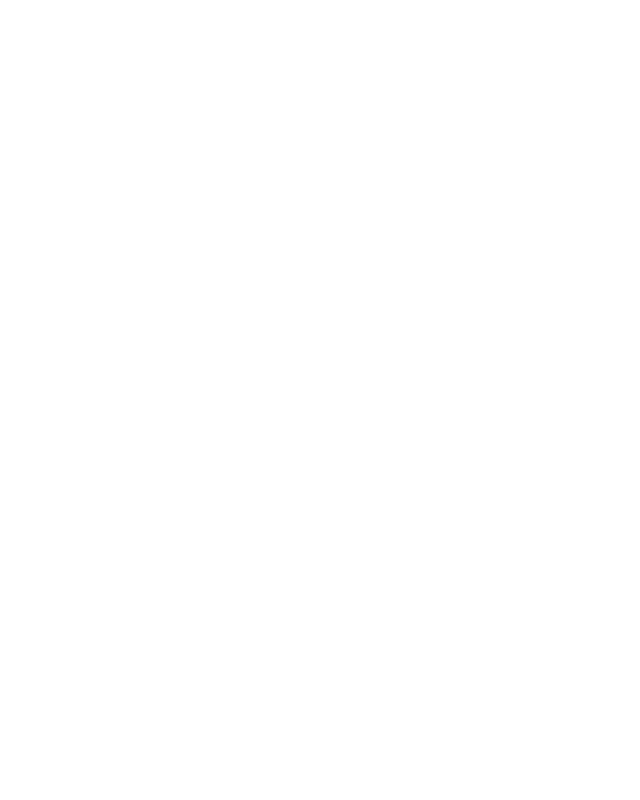
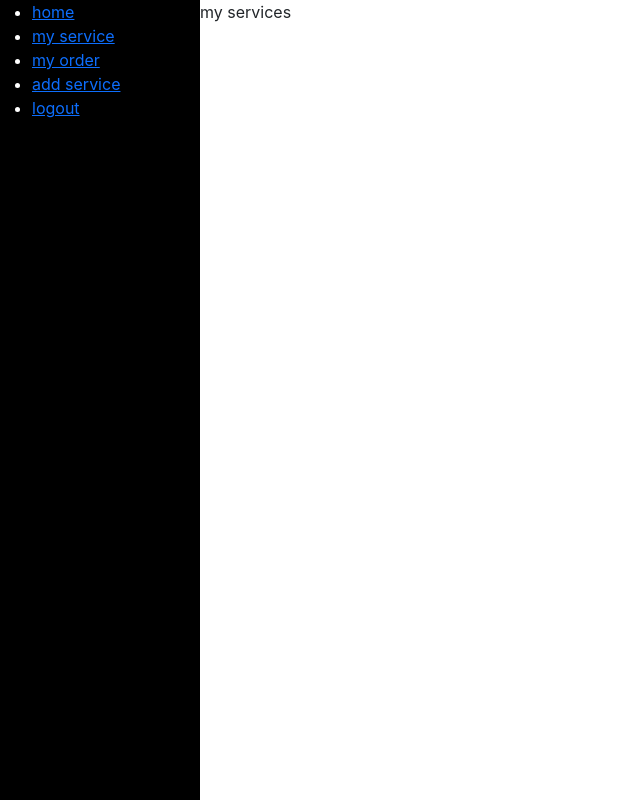
Before and after one commit to shuvo-h/we-connect-frontEnd, a React (Create React App) app: page /dashboard/myservice in a window 1280 px wide. Before the commit this address had no page. Shown: the whole page, without its empty margins (0-640 px from the left). Built offline with nearby package versions, Linux system fonts and the light colour scheme.

Commit message:
dashboard navbar added

```diff
--- a/src/App.js
+++ b/src/App.js
@@ -12,6 +12,7 @@
 
 import ContactUs from "./components/ContactUs/ContactUs";
 import UserProfile from "./components/UserProfile/UserProfile";
+import MyServices from "./components/DashboardComponents/UserDashboard/MyServices";
 
 function App() {
   return (
@@ -19,6 +20,7 @@
       <Routes>
         <Route path="/dashboard" element={<Dashboard></Dashboard>}>
           <Route path="user" element={<UserDashboard></UserDashboard>}></Route>
+          <Route path="myservice" element={<MyServices></MyServices>}></Route>
           <Route path="admin" element={<AdminDashboard></AdminDashboard>} ></Route>
         </Route>
 
--- a/src/components/DashboardComponents/DashboarSideNav/DashboarSideNav.js
+++ b/src/components/DashboardComponents/DashboarSideNav/DashboarSideNav.js
@@ -1,9 +1,16 @@
 import React from 'react';
+import { NavLink } from 'react-router-dom';
 
 const DashboarSideNav = () => {
     return (
         <div>
-            DashboarSideNav
+            <ul>
+                <li> <NavLink to="/home">home</NavLink></li>
+                <li> <NavLink to="myservice">my service</NavLink></li>
+                <li> <NavLink to="myservice">my order</NavLink></li>
+                <li> <NavLink to="myservice">add service</NavLink></li>
+                <li> <NavLink to="myservice">logout</NavLink></li>
+            </ul>
         </div>
     );
 };
--- a/src/components/DashboardComponents/Dashboard/Dashboard.js
+++ b/src/components/DashboardComponents/Dashboard/Dashboard.js
@@ -1,12 +1,22 @@
-import React from 'react';
+import React, { useState } from 'react';
 import { Outlet } from 'react-router-dom';
+import DashboarSideNav from '../DashboarSideNav/DashboarSideNav';
+import "./dashboard.css"
+
+
 
 const Dashboard = () => {
+    const [navOpen,setNavOpen] = useState(false);
     return (
         <div>
-            <div style={{backgroundColor:"black", width:"200px", height:"100vh", color:"white", position:"fixed"}}>sidenav</div>
-            <div style={{marginLeft:"100vw-500px"}}>
-                <h1>outlet outtttttttttttttttttlet ouuuuuuuuuuuut</h1>
+            <div className={navOpen ? "dashboard-leftnav-container d-block" : 'dashboard-leftnav-container d-none d-md-block'}>
+                <div><DashboarSideNav></DashboarSideNav></div>
+            </div>
+            <div
+            className={navOpen? "bg-black text-white toggle-icon rounded-end d-md-none": 'bg-black text-white rounded-end d-md-none'} style={{width:"25px"}}
+            onClick={()=>setNavOpen(!navOpen)}
+            >{navOpen ? "X" : ">>" }</div>
+            <div className='outlet-container'>
                 <Outlet></Outlet>
             </div>
         </div>
--- /dev/null
+++ b/src/components/DashboardComponents/Dashboard/dashboard.css
@@ -0,0 +1,20 @@
+.dashboard-leftnav-container{
+    background-color:black;
+    width:200px;
+    height: 100vh;
+    color: white;
+    position: fixed;
+}
+.outlet-container{
+    margin-left: 200px;
+}
+
+.toggle-icon{
+    margin-left: 200px;
+}
+
+@media only screen and (max-width: 768px) {
+    .outlet-container{
+        margin-left: 15px;
+    }
+  }
--- /dev/null
+++ b/src/components/DashboardComponents/UserDashboard/MyServices.js
@@ -0,0 +1,11 @@
+import React from 'react';
+
+const MyServices = () => {
+    return (
+        <div>
+            my services
+        </div>
+    );
+};
+
+export default MyServices;
```
